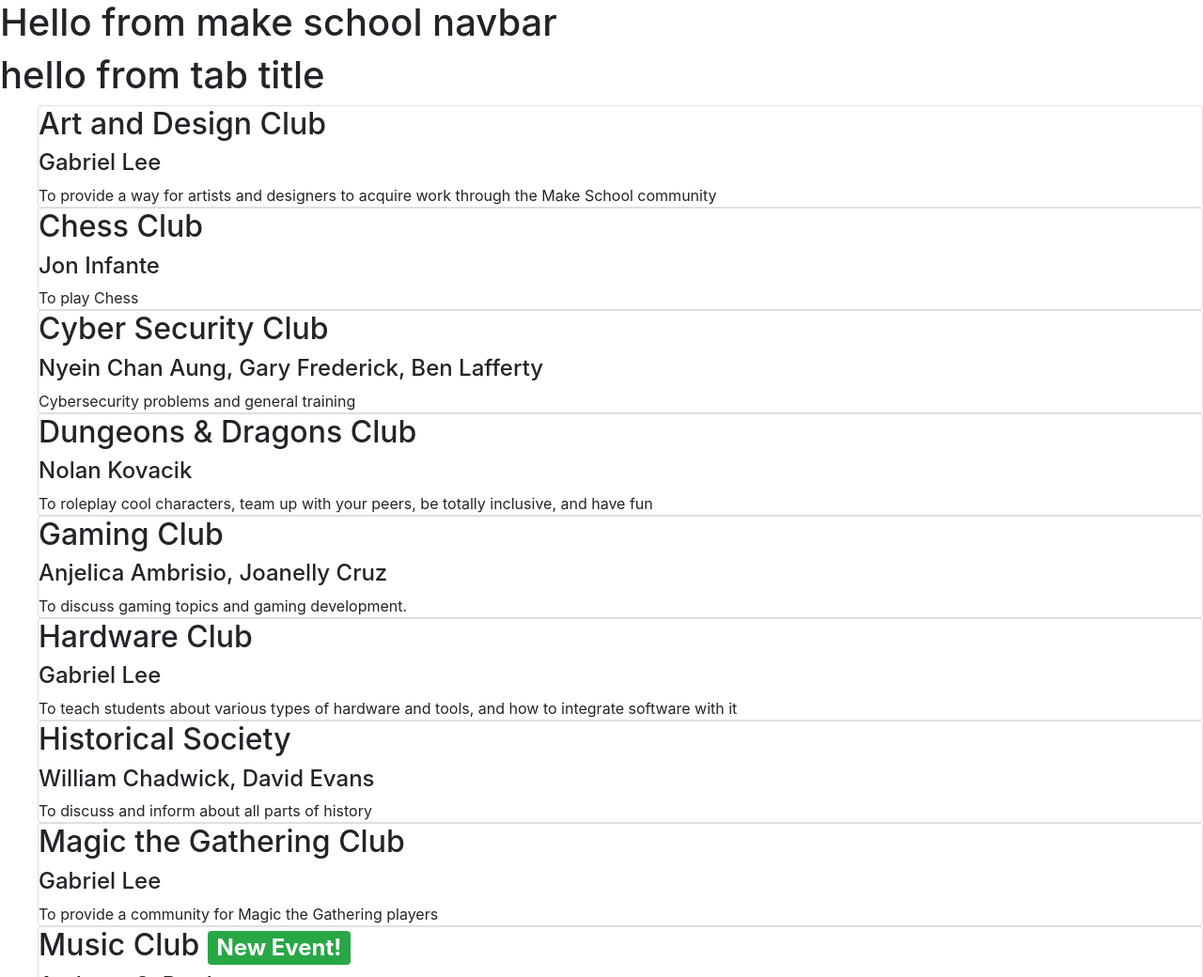
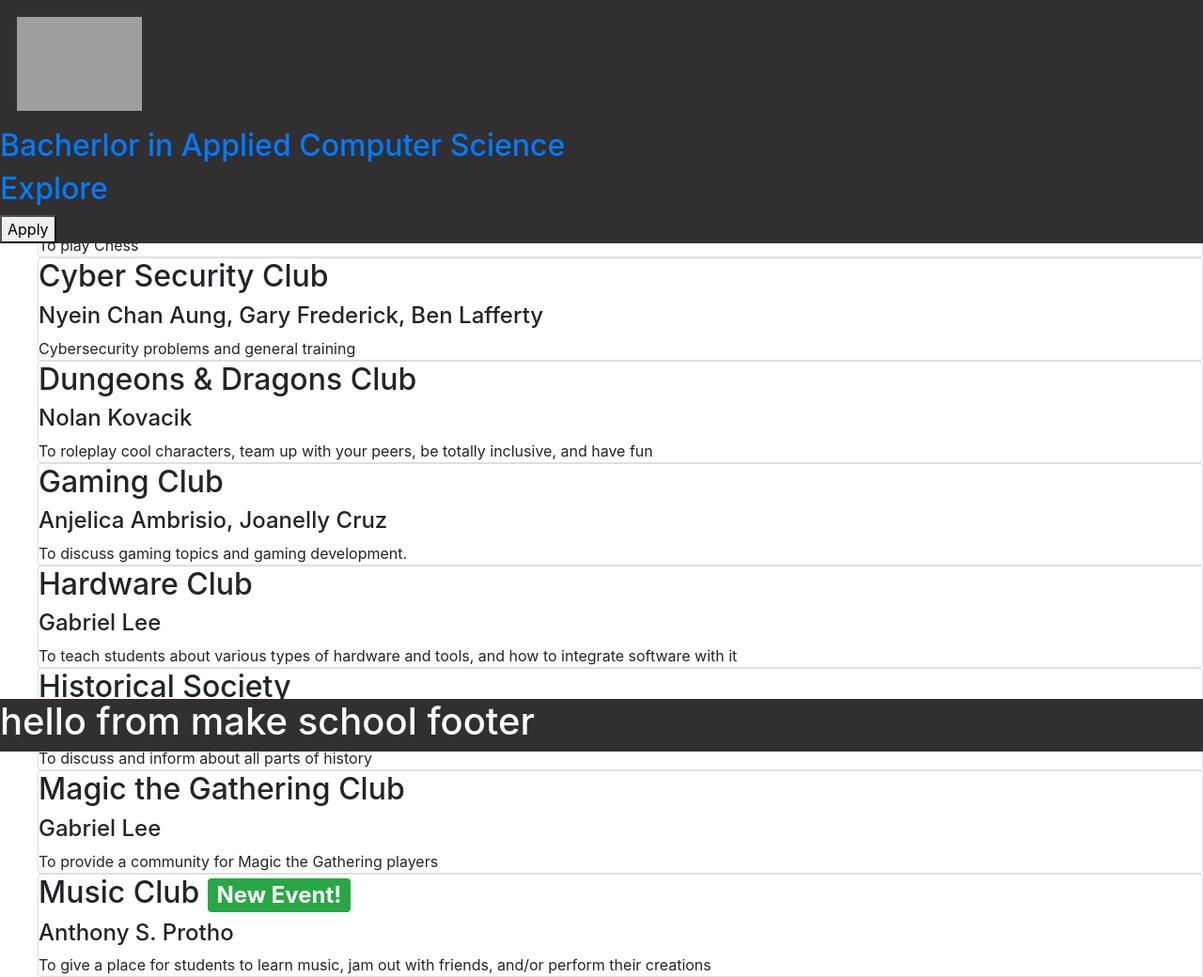
Before and after one commit to MakeMeSenpai/Music_Club, a Flask app: page / in a window 1280 px wide. Shown: the top 1040 px of the page at 94% size. Run offline with Flask 2, Linux system fonts and the light colour scheme; parts of the project's set-up code (start-up, migrations or seed data) failed here and were passed over; some libraries are stand-ins or nearby versions; grey boxes are pictures that could not be loaded.

Commit message:
logo, and makenav work

```diff
--- a/static/styles.css
+++ b/static/styles.css
@@ -1 +1,22 @@
 /* All the decorations! */
+#maketop{
+    color: white;
+    background: #312f2f;
+    position: fixed;
+    margin-top: 0;
+    width: 100%;
+    z-index: 2;
+}
+#makelogo{
+    max-width: 169px;
+    max-height: auto;
+    padding: 18px;
+}
+#makebottom{
+    color: white;
+    background: #312f2f;
+    position: absolute;
+    margin-bottom: 0;
+    width: 100%;
+    z-index: 2;
+}
--- a/templates/base.html
+++ b/templates/base.html
@@ -18,8 +18,11 @@
 <body>
     {# <!--defines our block body--> #}
     {% block body %}
-    <nav>
-    <h1>Hello from make school navbar</h1>
+    <nav id="maketop" class="fixed-top">
+        <img id="makelogo" src="https://techjobstour.com/wp-content/uploads/2017/05/MakeSchool_Logo_Hrz_CMYK_cropped.png">
+        <h2><a href="#">Bacherlor in Applied Computer Science</a></h2>
+        <h2><a href="#">Explore</a></h2>
+        <button class="primary-button"><a herf="">Apply</a></button>
     </nav>
     {% endblock %}
     {# <!--places children's body here--> #}
@@ -28,7 +31,7 @@
 </body>
 {# <!--defines our block footer--> #}
 {% block footer %}
-<footer>
+<footer id="makebottom" class="fixed-bottom">
     <h1>hello from make school footer</h1>
 </footer>
 {% endblock %}
```
Also changed, not shown: 2 other files.
